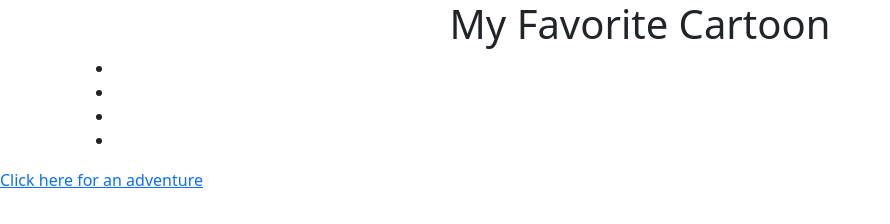
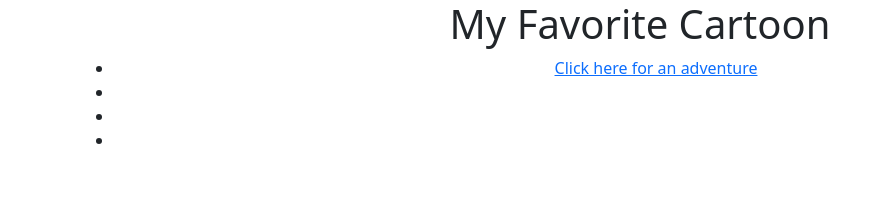
Before and after one commit to TalibSmiff/git-project, a plain HTML site: page index.html in a window 1280 px wide. Shown: the whole page, without its empty margins (0-890 px from the left). Drawn offline with nearby package versions, Linux system fonts and the light colour scheme.

Commit message:
moving tyler

```diff
--- a/index.html
+++ b/index.html
@@ -11,7 +11,7 @@
         <h1>My Favorite Cartoon</h1>
     <nav class="navbar-dark">
         <ul>
-            <li><a href=""></a></li>
+            <li> <a href="tyler.html">Click here for an adventure</a></li>
             <li><a href="talib_cartoon.html"></a></li>
             <li><a href=""></a></li>
             <li><a href=""></a></li>
@@ -24,6 +24,6 @@
     <footer>
 
     </footer>
-    <a href="tyler.html">Click here for an adventure</a>
+
 </body>
 </html>
```
